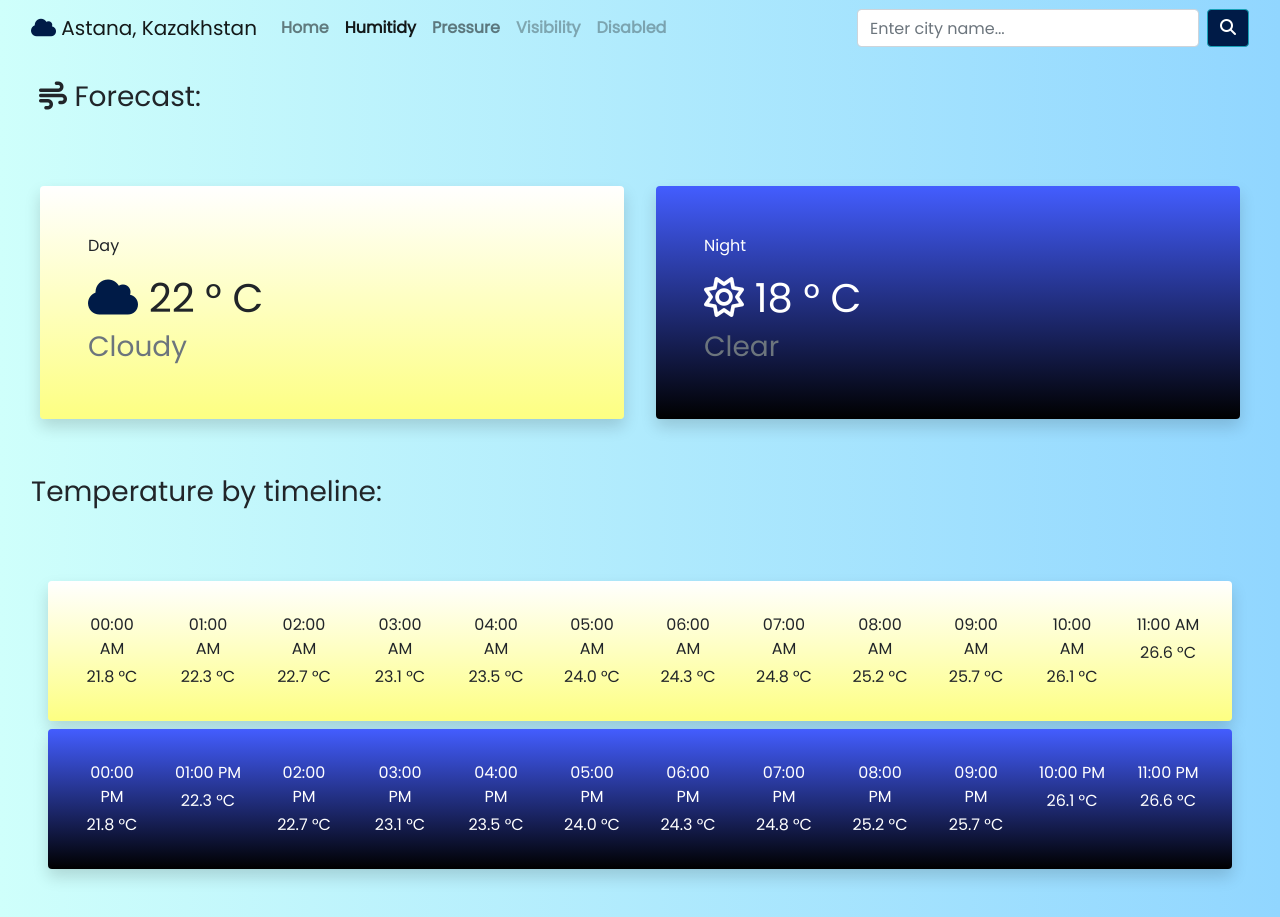
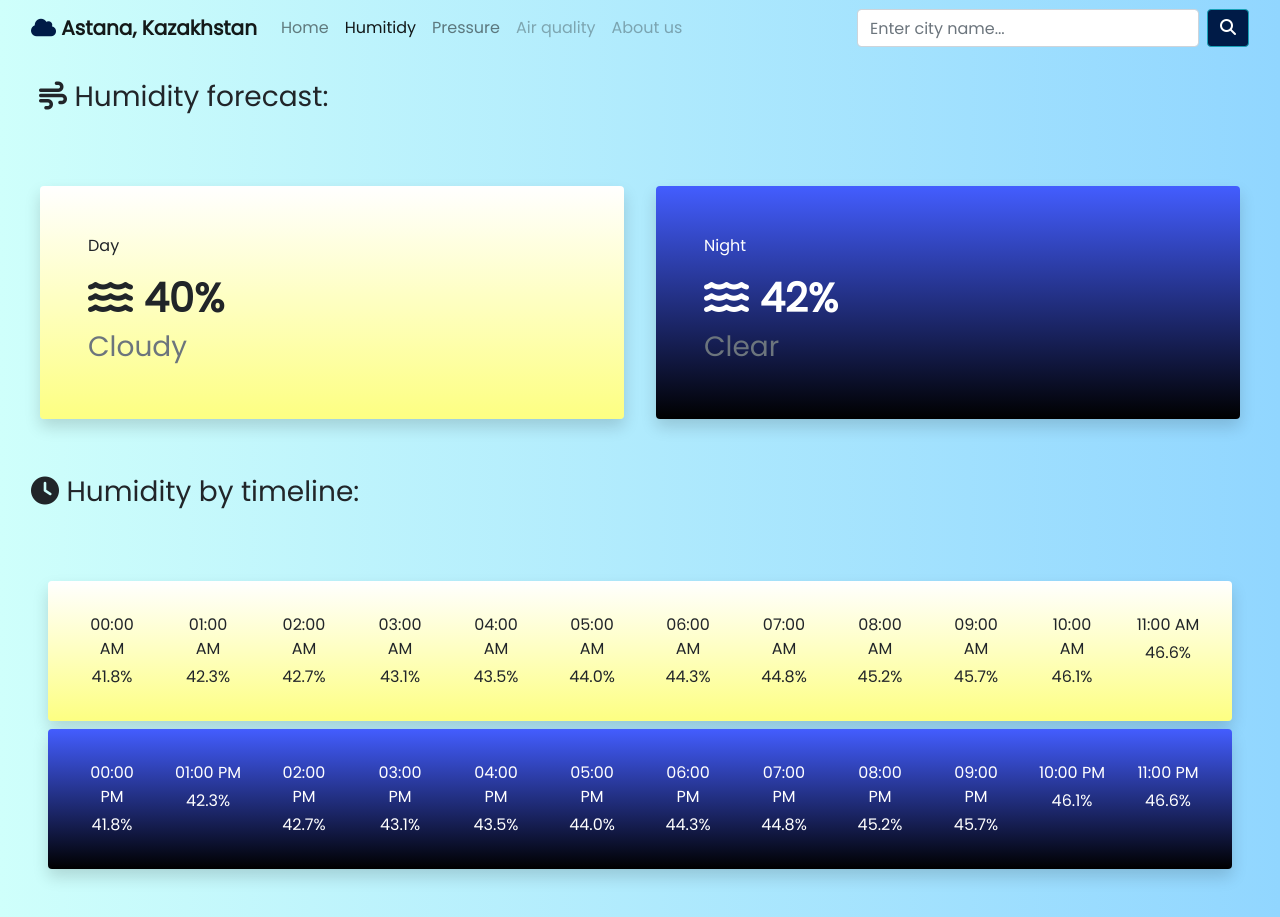
Before and after one commit to neobyvatel/SkyCast, a website built with Vite: page humidity.html in a window 1280 px wide. Built offline with nearby package versions, Linux system fonts and the light colour scheme.

Commit message:
Finish project

```diff
--- a/humidity.html
+++ b/humidity.html
@@ -16,32 +16,29 @@
       crossorigin="anonymous"
     />
     <link rel="stylesheet" href="style.css" />
+    <link rel="icon" type="image/x-icon" href="assets/favicon.svg" />
+    <title>Weather App</title>
+  </head>
+  <body>
     <script
-      defer
       src="https://code.jquery.com/jquery-3.3.1.slim.min.js"
       integrity="sha384-q8i/X+965DzO0rT7abK41JStQIAqVgRVzpbzo5smXKp4YfRvH+8abtTE1Pi6jizo"
       crossorigin="anonymous"
     ></script>
     <script
-      defer
       src="https://cdn.jsdelivr.net/npm/popper.js@1.14.3/dist/umd/popper.min.js"
       integrity="sha384-ZMP7rVo3mIykV+2+9J3UJ46jBk0WLaUAdn689aCwoqbBJiSnjAK/l8WvCWPIPm49"
       crossorigin="anonymous"
     ></script>
     <script
-      defer
       src="https://cdn.jsdelivr.net/npm/bootstrap@4.1.3/dist/js/bootstrap.min.js"
       integrity="sha384-ChfqqxuZUCnJSK3+MXmPNIyE6ZbWh2IMqE241rYiqJxyMiZ6OW/JmZQ5stwEULTy"
       crossorigin="anonymous"
     ></script>
     <script
-      defer
       src="https://kit.fontawesome.com/c96718c68d.js"
       crossorigin="anonymous"
     ></script>
-    <title>Weather App</title>
-  </head>
-  <body>
     <div class="container-fluid">
       <nav class="navbar navbar-expand-lg navbar-light">
         <a class="navbar-brand" href="#"
@@ -72,12 +69,11 @@
             <li class="nav-item">
               <a class="nav-link" href="pressure.html">Pressure</a>
             </li>
-
             <li class="nav-item">
-              <a class="nav-link disabled" href="#">Visibility</a>
+              <a class="nav-link disabled" href="#">Air quality</a>
             </li>
             <li class="nav-item">
-              <a class="nav-link disabled" href="#">Disabled</a>
+              <a class="nav-link disabled" href="#">About us</a>
             </li>
           </ul>
           <form class="form-inline my-2 my-lg-0">
@@ -93,12 +89,12 @@
           </form>
         </div>
       </nav>
-      <h3 class="p-4"><i class="fa-solid fa-wind"></i> Forecast:</h3>
+      <h3 class="p-4"><i class="fa-solid fa-wind"></i> Humidity forecast:</h3>
       <div class="row p-4">
         <div class="col-12 col-md-6 d-flex justify-content-center p-3">
           <div class="weather-01 weather-day shadow p-5 w-100 rounded">
             <p>Day</p>
-            <h1><i class="fa-solid fa-cloud"></i> 22 &deg C</h1>
+            <h1><i class="fa-solid fa-water"></i> 40%</h1>
             <h3 class="text-muted">Cloudy</h3>
           </div>
         </div>
@@ -107,111 +103,113 @@
             class="weather-02 weather-night shadow p-5 w-100 text-white rounded"
           >
             <p>Night</p>
-            <h1><i class="fa-regular fa-sun"></i> 18 &deg C</h1>
+            <h1><i class="fa-solid fa-water"></i> 42%</h1>
             <h3 class="text-muted">Clear</h3>
           </div>
         </div>
       </div>
-      <h3 class="p-3">Temperature by timeline:</h3>
+      <h3 class="p-3">
+        <i class="fa-solid fa-clock"></i> Humidity by timeline:
+      </h3>
       <div class="timeline-container rounded p-5">
         <div class="row row-timeline-am p-3 rounded g-2 mb-2 shadow">
           <div class="col-12 col-md-6 col-lg timeline-cell text-center">
             <p class="mb-1 mt-3">00:00 AM</p>
-            <p>21.8 &deg;C</p>
+            <p>41.8%</p>
           </div>
           <div class="col-12 col-md-6 col-lg timeline-cell text-center">
             <p class="mb-1 mt-3">01:00 AM</p>
-            <p>22.3 &deg;C</p>
+            <p>42.3%</p>
           </div>
           <div class="col-12 col-md-6 col-lg timeline-cell text-center">
             <p class="mb-1 mt-3">02:00 AM</p>
-            <p>22.7 &deg;C</p>
+            <p>42.7%</p>
           </div>
           <div class="col-12 col-md-6 col-lg timeline-cell text-center">
             <p class="mb-1 mt-3">03:00 AM</p>
-            <p>23.1 &deg;C</p>
+            <p>43.1%</p>
           </div>
           <div class="col-12 col-md-6 col-lg timeline-cell text-center">
             <p class="mb-1 mt-3">04:00 AM</p>
-            <p>23.5 &deg;C</p>
+            <p>43.5%</p>
           </div>
           <div class="col-12 col-md-6 col-lg timeline-cell text-center">
             <p class="mb-1 mt-3">05:00 AM</p>
-            <p>24.0 &deg;C</p>
+            <p>44.0%</p>
           </div>
           <div class="col-12 col-md-6 col-lg timeline-cell text-center">
             <p class="mb-1 mt-3">06:00 AM</p>
-            <p>24.3 &deg;C</p>
+            <p>44.3%</p>
           </div>
           <div class="col-12 col-md-6 col-lg timeline-cell text-center">
             <p class="mb-1 mt-3">07:00 AM</p>
-            <p>24.8 &deg;C</p>
+            <p>44.8%</p>
           </div>
           <div class="col-12 col-md-6 col-lg timeline-cell text-center">
             <p class="mb-1 mt-3">08:00 AM</p>
-            <p>25.2 &deg;C</p>
+            <p>45.2%</p>
           </div>
           <div class="col-12 col-md-6 col-lg timeline-cell text-center">
             <p class="mb-1 mt-3">09:00 AM</p>
-            <p>25.7 &deg;C</p>
+            <p>45.7%</p>
           </div>
           <div class="col-12 col-md-6 col-lg timeline-cell text-center">
             <p class="mb-1 mt-3">10:00 AM</p>
-            <p>26.1 &deg;C</p>
+            <p>46.1%</p>
           </div>
           <div class="col-12 col-md-6 col-lg timeline-cell text-center">
             <p class="mb-1 mt-3">11:00 AM</p>
-            <p>26.6 &deg;C</p>
+            <p>46.6%</p>
           </div>
         </div>
         <div class="row row-timeline-pm p-3 rounded g-2 text-white shadow">
           <div class="col-12 col-md-6 col-lg timeline-cell text-center">
             <p class="mb-1 mt-3">00:00 PM</p>
-            <p>21.8 &deg;C</p>
+            <p>41.8%</p>
           </div>
           <div class="col-12 col-md-6 col-lg timeline-cell text-center">
             <p class="mb-1 mt-3">01:00 PM</p>
-            <p>22.3 &deg;C</p>
+            <p>42.3%</p>
           </div>
           <div class="col-12 col-md-6 col-lg timeline-cell text-center">
             <p class="mb-1 mt-3">02:00 PM</p>
-            <p>22.7 &deg;C</p>
+            <p>42.7%</p>
           </div>
           <div class="col-12 col-md-6 col-lg timeline-cell text-center">
             <p class="mb-1 mt-3">03:00 PM</p>
-            <p>23.1 &deg;C</p>
+            <p>43.1%</p>
           </div>
           <div class="col-12 col-md-6 col-lg timeline-cell text-center">
             <p class="mb-1 mt-3">04:00 PM</p>
-            <p>23.5 &deg;C</p>
+            <p>43.5%</p>
           </div>
           <div class="col-12 col-md-6 col-lg timeline-cell text-center">
             <p class="mb-1 mt-3">05:00 PM</p>
-            <p>24.0 &deg;C</p>
+            <p>44.0%</p>
           </div>
           <div class="col-12 col-md-6 col-lg timeline-cell text-center">
             <p class="mb-1 mt-3">06:00 PM</p>
-            <p>24.3 &deg;C</p>
+            <p>44.3%</p>
           </div>
           <div class="col-12 col-md-6 col-lg timeline-cell text-center">
             <p class="mb-1 mt-3">07:00 PM</p>
-            <p>24.8 &deg;C</p>
+            <p>44.8%</p>
           </div>
           <div class="col-12 col-md-6 col-lg timeline-cell text-center">
             <p class="mb-1 mt-3">08:00 PM</p>
-            <p>25.2 &deg;C</p>
+            <p>45.2%</p>
           </div>
           <div class="col-12 col-md-6 col-lg timeline-cell text-center">
             <p class="mb-1 mt-3">09:00 PM</p>
-            <p>25.7 &deg;C</p>
+            <p>45.7%</p>
           </div>
           <div class="col-12 col-md-6 col-lg timeline-cell text-center">
             <p class="mb-1 mt-3">10:00 PM</p>
-            <p>26.1 &deg;C</p>
+            <p>46.1%</p>
           </div>
           <div class="col-12 col-md-6 col-lg timeline-cell text-center">
             <p class="mb-1 mt-3">11:00 PM</p>
-            <p>26.6 &deg;C</p>
+            <p>46.6%</p>
           </div>
         </div>
       </div>
--- a/style.css
+++ b/style.css
@@ -11,6 +11,7 @@
 .fa-cloud {
   color: var(--logo-primary);
 }
+
 body {
   background: rgb(207, 255, 251);
   background: linear-gradient(
@@ -24,7 +25,7 @@ nav .btn {
   background: var(--logo-primary);
 }
 .nav-link {
-  font-weight: 700;
+  font-weight: 500;
 }
 .weather-01 {
   background: rgb(253, 255, 130);
@@ -33,6 +34,10 @@ nav .btn {
     rgba(253, 255, 130, 1) 0%,
     rgba(255, 255, 255, 1) 100%
   );
+}
+.weather-01 h1,
+.weather-02 h1 {
+  font-weight: 700;
 }
 .weather-02 {
   background: rgb(0, 0, 0);
@@ -58,3 +63,6 @@ nav .btn {
     rgba(67, 93, 255, 1) 100%
   );
 }
+.navbar-brand {
+  font-weight: 700;
+}
```
Also changed, not shown: index.html (+9 -10 lines), pressure.html (+36 -39 lines), assets/favicon.svg (added), assets/fonts/Raleway-Bold.ttf (deleted), assets/fonts/Raleway-BoldItalic.ttf (deleted), assets/fonts/Raleway-Italic.ttf (deleted), assets/fonts/Raleway-Regular.ttf (deleted).
